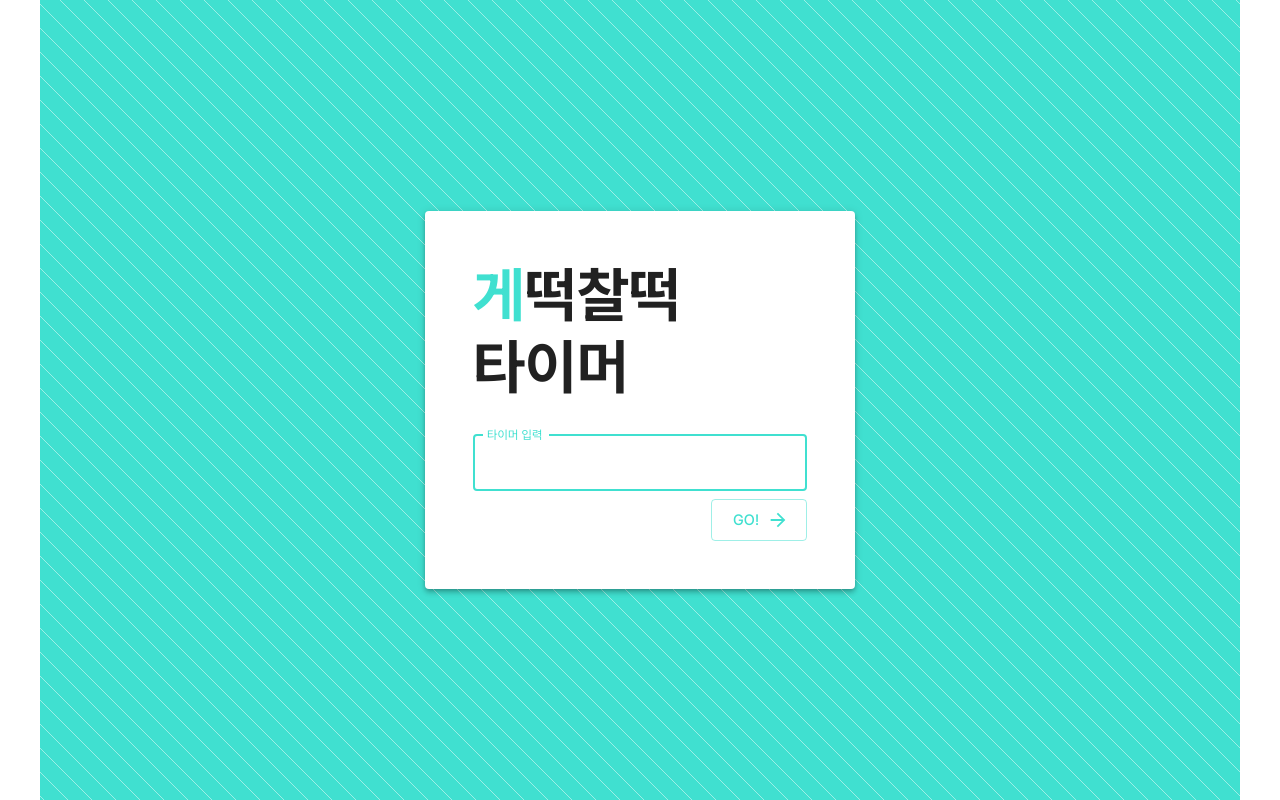
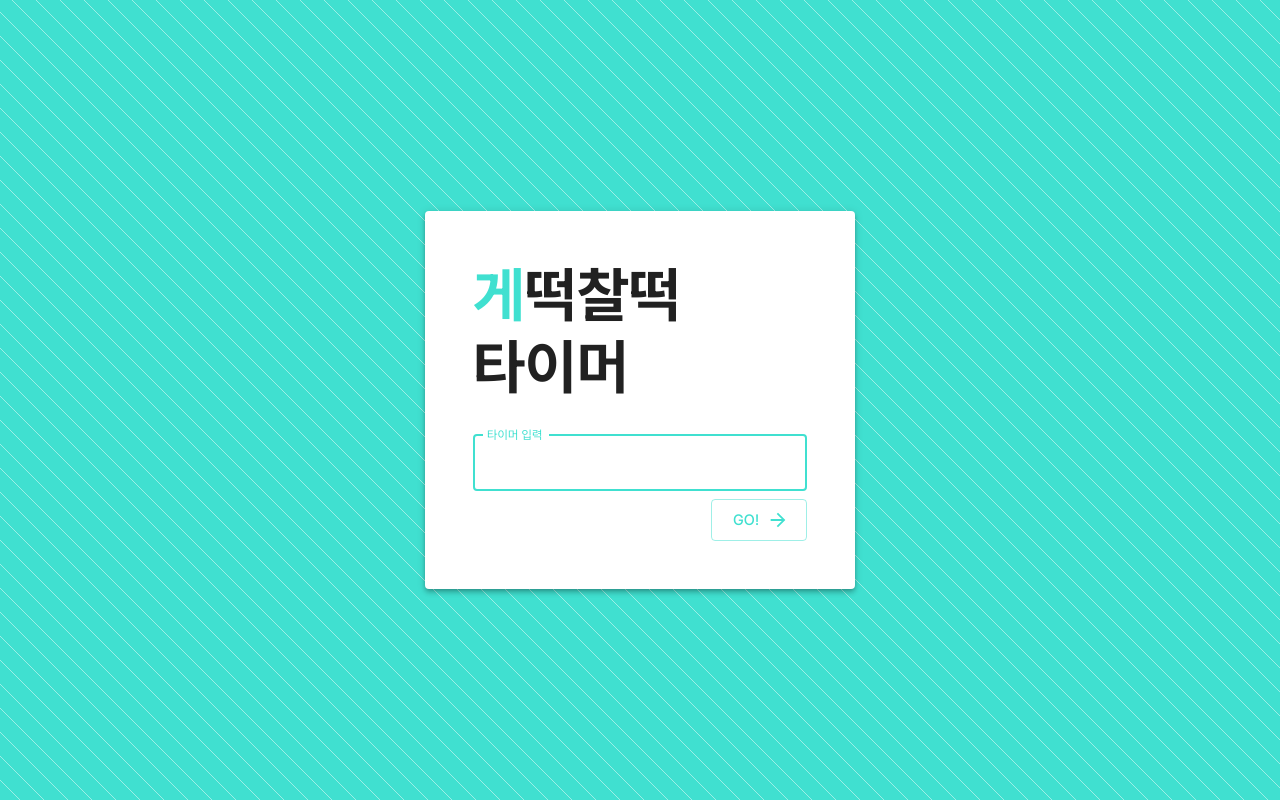
Before and after one commit to sinibida/laikyuno-timer, a Next.js app: page / in a window 1280 px wide. Built offline with nearby package versions, Linux system fonts and the light colour scheme; what @mui/material-nextjs would draw is missing.

Commit message:
+: homepage fix

```diff
--- a/src/page/Home/ui/HomePage.tsx
+++ b/src/page/Home/ui/HomePage.tsx
@@ -1,16 +1,21 @@
-import { Container, Paper, Typography } from "@mui/material";
+import { Box, Container, Paper, Typography } from "@mui/material";
 import TimerInput from "./TimerInput";
 import PatternOverlay from "./PatternOverlay";
 
 export default function HomePage() {
   return (
+    <Box
+      sx={{
+        height: "100vh",
+        backgroundColor: "primary.main",
+      }}
+    >
       <Container
         sx={{
+          height: "100%",
           display: "flex",
           alignItems: "center",
           justifyContent: "center",
-        height: "100vh",
-        backgroundColor: "primary.main",
         }}
       >
         <PatternOverlay />
@@ -35,5 +40,6 @@
           <TimerInput />
         </Paper>
       </Container>
+    </Box>
   );
 }
```
Lines whose indentation alone changed are shown as unchanged.
